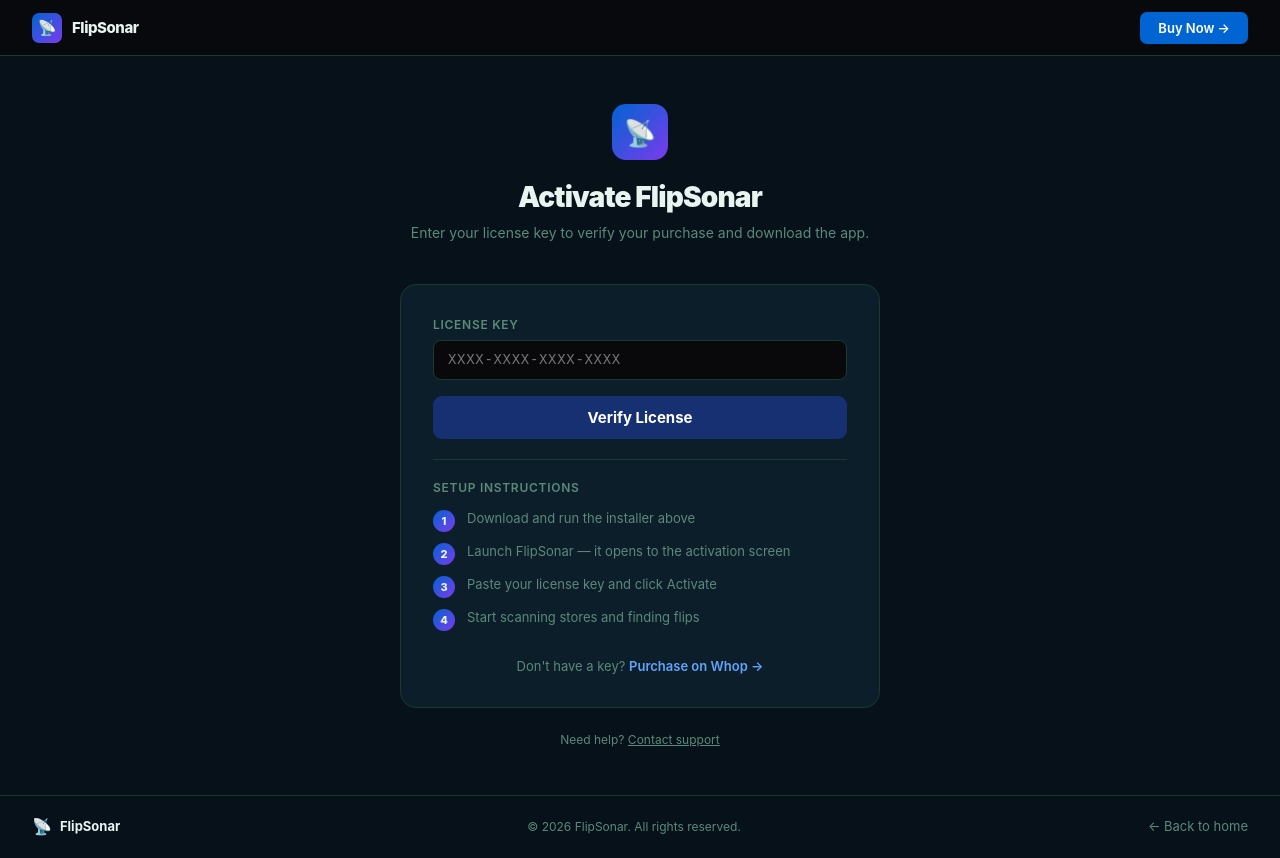
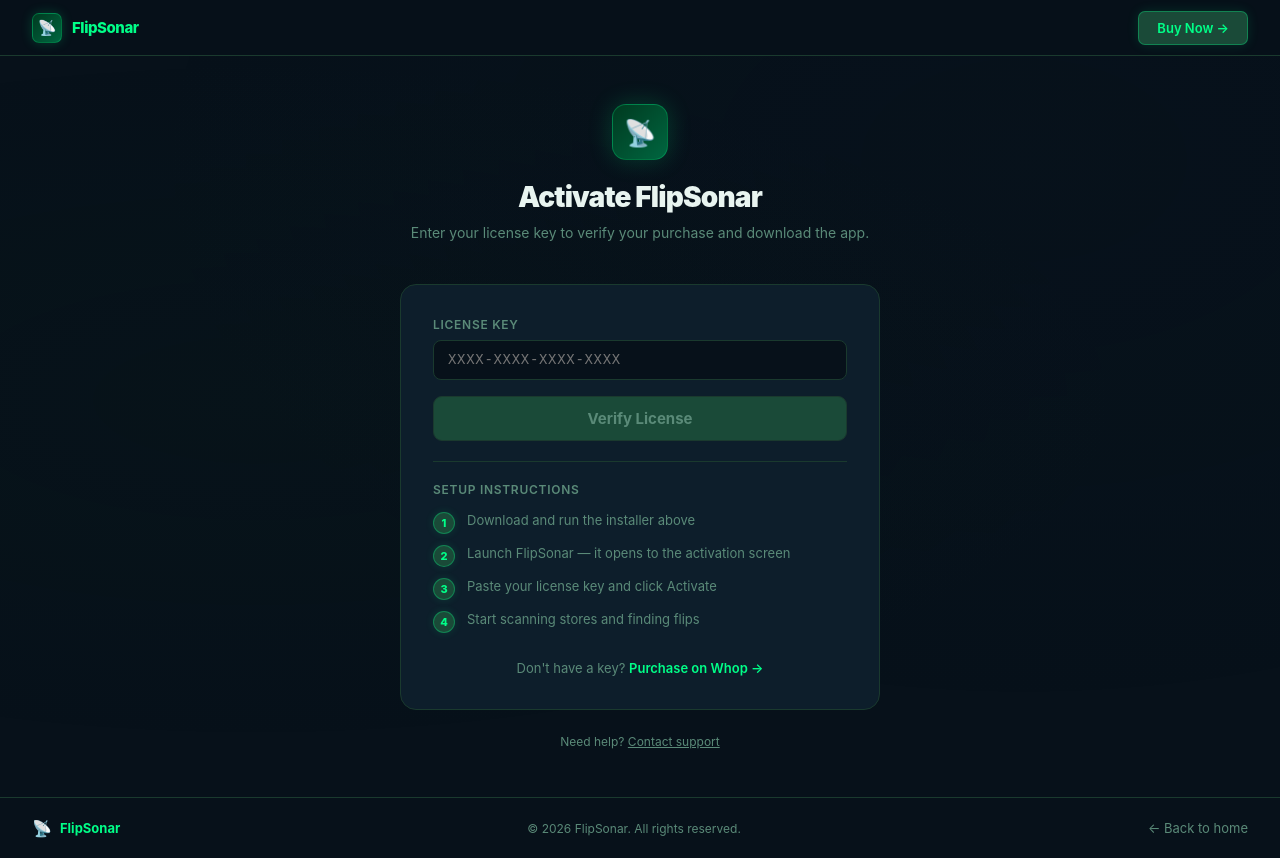
Before and after one commit to rickcooks84-creator/flipradar-site, a Next.js app: page /activate in a window 1280 px wide. Built offline with nearby package versions, Linux system fonts and the light colour scheme.

Commit message:
Match activate page UI to main site green theme

```diff
--- a/app/activate/page.tsx
+++ b/app/activate/page.tsx
@@ -2,10 +2,12 @@
 import { useState } from "react";
 import Link from "next/link";
 
+const BG      = "#07111a";
+const SURFACE = "#0d1e2b";
 const BORDER  = "#1a3a2e";
 const MUTED   = "#5a8a78";
-const SURFACE = "#0d1e2b";
 const GREEN   = "#00ff88";
+const DIM     = "#1a4a38";
 
 export default function Activate() {
   const [key, setKey]       = useState("");
@@ -37,27 +39,29 @@
   }
 
   return (
-    <div style={{ minHeight: "100vh", display: "flex", flexDirection: "column" }}>
+    <div style={{ minHeight: "100vh", background: BG, display: "flex", flexDirection: "column" }}>
+
+      <div style={{ position: "fixed", inset: 0, pointerEvents: "none", zIndex: 0, background: "radial-gradient(ellipse at 20% 50%, #0a2a1a18 0%, transparent 60%), radial-gradient(ellipse at 80% 20%, #0a1a2a18 0%, transparent 60%)" }} />
 
       {/* Nav */}
-      <nav style={{ borderBottom: `1px solid ${BORDER}`, padding: "0 32px", height: "56px", display: "flex", alignItems: "center", justifyContent: "space-between", position: "sticky", top: 0, background: "#09090bdd", backdropFilter: "blur(12px)", zIndex: 50 }}>
+      <nav style={{ borderBottom: `1px solid ${BORDER}`, padding: "0 32px", height: "56px", display: "flex", alignItems: "center", justifyContent: "space-between", position: "sticky", top: 0, background: "#07111add", backdropFilter: "blur(12px)", zIndex: 50 }}>
         <Link href="/" style={{ display: "flex", alignItems: "center", gap: "10px" }}>
-          <div style={{ width: "30px", height: "30px", borderRadius: "7px", background: "linear-gradient(135deg, #0064D2, #7c3aed)", display: "flex", alignItems: "center", justifyContent: "center", fontSize: "15px" }}>📡</div>
-          <span style={{ fontWeight: 800, fontSize: "15px", letterSpacing: "-0.03em" }}>FlipSonar</span>
+          <div style={{ width: "30px", height: "30px", borderRadius: "7px", background: "linear-gradient(135deg, #003a20, #006640)", border: `1px solid ${GREEN}40`, display: "flex", alignItems: "center", justifyContent: "center", fontSize: "15px", boxShadow: `0 0 12px ${GREEN}30` }}>📡</div>
+          <span style={{ fontWeight: 800, fontSize: "15px", letterSpacing: "-0.03em", color: GREEN }}>FlipSonar</span>
         </Link>
-        <a href="https://whop.com/checkout/plan_k2FTmWkCEj04H" target="_blank" rel="noopener noreferrer" style={{ fontSize: "13px", fontWeight: 600, padding: "8px 18px", background: "#0064D2", borderRadius: "7px", color: "#fff" }}>
+        <a href="https://whop.com/checkout/plan_k2FTmWkCEj04H" target="_blank" rel="noopener noreferrer" style={{ fontSize: "13px", fontWeight: 600, padding: "8px 18px", background: DIM, border: `1px solid ${GREEN}50`, borderRadius: "7px", color: GREEN, boxShadow: `0 0 12px ${GREEN}20` }}>
           Buy Now →
         </a>
       </nav>
 
       {/* Main */}
-      <main style={{ flex: 1, display: "flex", alignItems: "center", justifyContent: "center", padding: "48px 24px" }}>
+      <main style={{ flex: 1, display: "flex", alignItems: "center", justifyContent: "center", padding: "48px 24px", position: "relative", zIndex: 1 }}>
         <div style={{ width: "100%", maxWidth: "480px" }}>
 
           {/* Header */}
           <div style={{ textAlign: "center", marginBottom: "40px" }}>
-            <div style={{ width: "56px", height: "56px", borderRadius: "14px", background: "linear-gradient(135deg, #0064D2, #7c3aed)", display: "flex", alignItems: "center", justifyContent: "center", fontSize: "26px", margin: "0 auto 20px" }}>📡</div>
-            <h1 style={{ fontSize: "28px", fontWeight: 900, letterSpacing: "-0.03em", marginBottom: "8px" }}>Activate FlipSonar</h1>
+            <div style={{ width: "56px", height: "56px", borderRadius: "14px", background: "linear-gradient(135deg, #003a20, #006640)", border: `1px solid ${GREEN}40`, display: "flex", alignItems: "center", justifyContent: "center", fontSize: "26px", margin: "0 auto 20px", boxShadow: `0 0 24px ${GREEN}30` }}>📡</div>
+            <h1 style={{ fontSize: "28px", fontWeight: 900, letterSpacing: "-0.03em", marginBottom: "8px", color: "#e8f4f0" }}>Activate FlipSonar</h1>
             <p style={{ color: MUTED, fontSize: "14px", lineHeight: 1.6 }}>
               Enter your license key to verify your purchase and download the app.
             </p>
@@ -80,14 +84,15 @@
                 style={{
                   width: "100%",
                   padding: "11px 14px",
-                  background: "#09090b",
-                  border: `1px solid ${status === "err" ? "#f87171" : status === "ok" ? "#86efac" : BORDER}`,
+                  background: BG,
+                  border: `1px solid ${status === "err" ? "#f87171" : status === "ok" ? GREEN : BORDER}`,
                   borderRadius: "8px",
                   color: "#fafafa",
                   fontSize: "14px",
                   outline: "none",
                   fontFamily: "monospace",
                   letterSpacing: "0.05em",
+                  boxSizing: "border-box",
                 }}
               />
             </div>
@@ -99,8 +104,8 @@
                 borderRadius: "8px",
                 fontSize: "13px",
                 marginBottom: "16px",
-                background: status === "ok" ? "#14532d33" : "#450a0a33",
-                border: `1px solid ${status === "ok" ? "#16a34a55" : "#b91c1c55"}`,
+                background: status === "ok" ? "#0a2a1a" : "#450a0a33",
+                border: `1px solid ${status === "ok" ? GREEN + "55" : "#b91c1c55"}`,
                 color: status === "ok" ? GREEN : "#f87171",
               }}>
                 {msg}
@@ -115,15 +120,16 @@
                 style={{
                   width: "100%",
                   padding: "12px",
-                  background: status === "loading" || !key.trim() ? "#1e40af88" : "#0064D2",
-                  color: "#fff",
-                  border: "none",
+                  background: status === "loading" || !key.trim() ? DIM : DIM,
+                  color: status === "loading" || !key.trim() ? MUTED : GREEN,
+                  border: `1px solid ${status === "loading" || !key.trim() ? BORDER : GREEN + "50"}`,
                   borderRadius: "9px",
                   fontWeight: 700,
                   fontSize: "15px",
                   cursor: status === "loading" || !key.trim() ? "not-allowed" : "pointer",
                   marginBottom: "20px",
-                  transition: "background 0.15s",
+                  boxShadow: status === "loading" || !key.trim() ? "none" : `0 0 20px ${GREEN}20`,
+                  fontFamily: "inherit",
                 }}
               >
                 {status === "loading" ? "Verifying…" : "Verify License"}
@@ -139,13 +145,16 @@
                   display: "block",
                   width: "100%",
                   padding: "12px",
-                  background: "linear-gradient(135deg, #0064D2, #7c3aed)",
-                  color: "#fff",
+                  background: DIM,
+                  color: GREEN,
+                  border: `1px solid ${GREEN}50`,
                   borderRadius: "9px",
                   fontWeight: 700,
                   fontSize: "15px",
                   textAlign: "center",
                   marginBottom: "20px",
+                  boxShadow: `0 0 20px ${GREEN}20`,
+                  textDecoration: "none",
                 }}
               >
                 ⬇ Download FlipSonar for Windows
@@ -165,7 +174,7 @@
                 "Start scanning stores and finding flips",
               ].map((step, i) => (
                 <div key={i} style={{ display: "flex", gap: "12px", alignItems: "flex-start", marginBottom: "10px" }}>
-                  <div style={{ width: "22px", height: "22px", borderRadius: "50%", background: "linear-gradient(135deg, #0064D2, #7c3aed)", display: "flex", alignItems: "center", justifyContent: "center", fontWeight: 800, fontSize: "11px", flexShrink: 0, marginTop: "1px" }}>{i + 1}</div>
+                  <div style={{ width: "22px", height: "22px", borderRadius: "50%", background: DIM, border: `1px solid ${GREEN}50`, display: "flex", alignItems: "center", justifyContent: "center", fontWeight: 800, fontSize: "11px", flexShrink: 0, marginTop: "1px", color: GREEN, boxShadow: `0 0 8px ${GREEN}20` }}>{i + 1}</div>
                   <span style={{ fontSize: "13px", color: MUTED, lineHeight: 1.5 }}>{step}</span>
                 </div>
               ))}
@@ -174,7 +183,7 @@
             {/* Purchase link */}
             <div style={{ textAlign: "center", paddingTop: "4px" }}>
               <span style={{ fontSize: "13px", color: MUTED }}>Don't have a key?{" "}</span>
-              <a href="https://whop.com/checkout/plan_k2FTmWkCEj04H" target="_blank" rel="noopener noreferrer" style={{ fontSize: "13px", color: "#60a5fa", fontWeight: 600 }}>
+              <a href="https://whop.com/checkout/plan_k2FTmWkCEj04H" target="_blank" rel="noopener noreferrer" style={{ fontSize: "13px", color: GREEN, fontWeight: 600 }}>
                 Purchase on Whop →
               </a>
             </div>
@@ -192,10 +201,10 @@
       </main>
 
       {/* Footer */}
-      <footer style={{ borderTop: `1px solid ${BORDER}`, padding: "20px 32px", display: "flex", justifyContent: "space-between", alignItems: "center", flexWrap: "wrap", gap: "12px" }}>
+      <footer style={{ borderTop: `1px solid ${BORDER}`, padding: "20px 32px", display: "flex", justifyContent: "space-between", alignItems: "center", flexWrap: "wrap", gap: "12px", position: "relative", zIndex: 1 }}>
         <div style={{ display: "flex", alignItems: "center", gap: "8px" }}>
           <span style={{ fontSize: "16px" }}>📡</span>
-          <span style={{ fontWeight: 700, fontSize: "13px" }}>FlipSonar</span>
+          <span style={{ fontWeight: 700, fontSize: "13px", color: GREEN }}>FlipSonar</span>
         </div>
         <div style={{ fontSize: "12px", color: MUTED }}>© {new Date().getFullYear()} FlipSonar. All rights reserved.</div>
         <Link href="/" style={{ fontSize: "13px", color: MUTED }}>← Back to home</Link>
```
